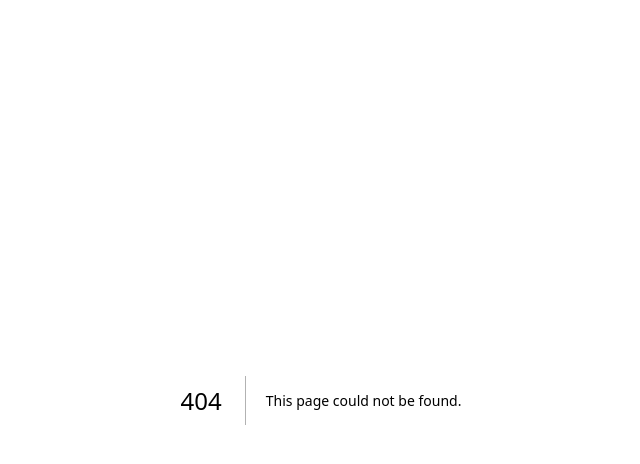
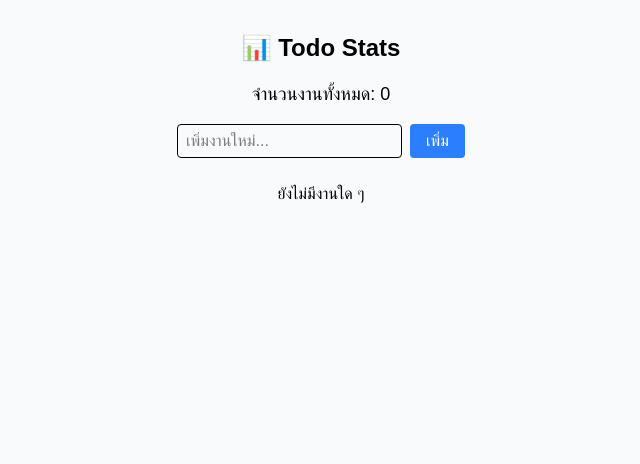
Before and after one commit to safem0de/todo-vitest, a Next.js app: page /todo-stats in a window 1280 px wide. Before the commit this address had no page. Shown: the top 464 px of the page, without its empty margins (319-959 px from the left). Built offline with nearby package versions, Linux system fonts and the light colour scheme.

Commit message:
add zustand + useEffect

```diff
--- a/package.json
+++ b/package.json
@@ -15,7 +15,8 @@
     "next": "16.0.0",
     "react": "19.2.0",
     "react-dom": "19.2.0",
-    "vitest": "^4.0.4"
+    "vitest": "^4.0.4",
+    "zustand": "^5.0.8"
   },
   "devDependencies": {
     "@tailwindcss/postcss": "^4",
--- /dev/null
+++ b/src/app/todo-stats/page.tsx
@@ -0,0 +1,46 @@
+'use client'
+
+import { useEffect, useState } from 'react'
+import { useTodoStore } from '@/store/todoStore'
+import AddTodoForm from '@/components/AddTodoForm'
+import TodoList from '@/components/TodoList'
+
+export default function TodoStatsPage() {
+    const todos = useTodoStore((state) => state.todos)
+    const [count, setCount] = useState(0)
+
+    const handleAdd = (text: string) => {
+        useTodoStore.getState().add(text)
+    }
+
+    const handleToggle = (id: number) => {
+        useTodoStore.getState().toggle(id)
+    }
+
+    const handleRemove = (id: number) => {
+        useTodoStore.getState().remove(id)
+    }
+
+    // sync local state เมื่อ store เปลี่ยน
+    useEffect(() => {
+        setCount(todos.length)
+        console.log('Todos updated:', todos)
+    }, [todos])
+
+    return (
+        <main className="flex flex-col items-center justify-start min-h-screen p-8 bg-gray-50">
+            <h1 className="text-2xl font-bold mb-4 text-black">📊 Todo Stats</h1>
+            <p className="text-black text-lg">จำนวนงานทั้งหมด: {count}</p>
+
+            {/* Add Form */}
+            <AddTodoForm onAdd={handleAdd} />
+
+            {/* List */}
+            <TodoList
+                todos={todos}
+                onToggle={handleToggle}
+                onRemove={handleRemove}
+            />
+        </main>
+    )
+}
--- /dev/null
+++ b/src/store/todoStore.ts
@@ -0,0 +1,32 @@
+// src/store/todoStore.ts
+import { create } from 'zustand'
+import { Todo } from '@/types/todo'
+
+interface TodoState {
+    todos: Todo[]
+    add: (text: string) => void
+    toggle: (id: number) => void
+    remove: (id: number) => void
+}
+
+export const useTodoStore = create<TodoState>((set) => ({
+    todos: [],
+    add: (text) =>
+        set((state) => ({
+            todos: [
+                ...state.todos,
+                { id: Date.now(), text, done: false },
+            ],
+        })),
+    toggle: (id) =>
+        set((state) => ({
+            todos: state.todos.map((todo) =>
+                todo.id === id ? { ...todo, done: !todo.done } : todo
+            ),
+        })),
+    remove: (id) =>
+        set((state) =>
+        ({
+            todos: state.todos.filter((todo) => todo.id !== id),
+        })),
+}))
```
Also changed, not shown: 1 other file (tests, documents, lock files or other folders).
